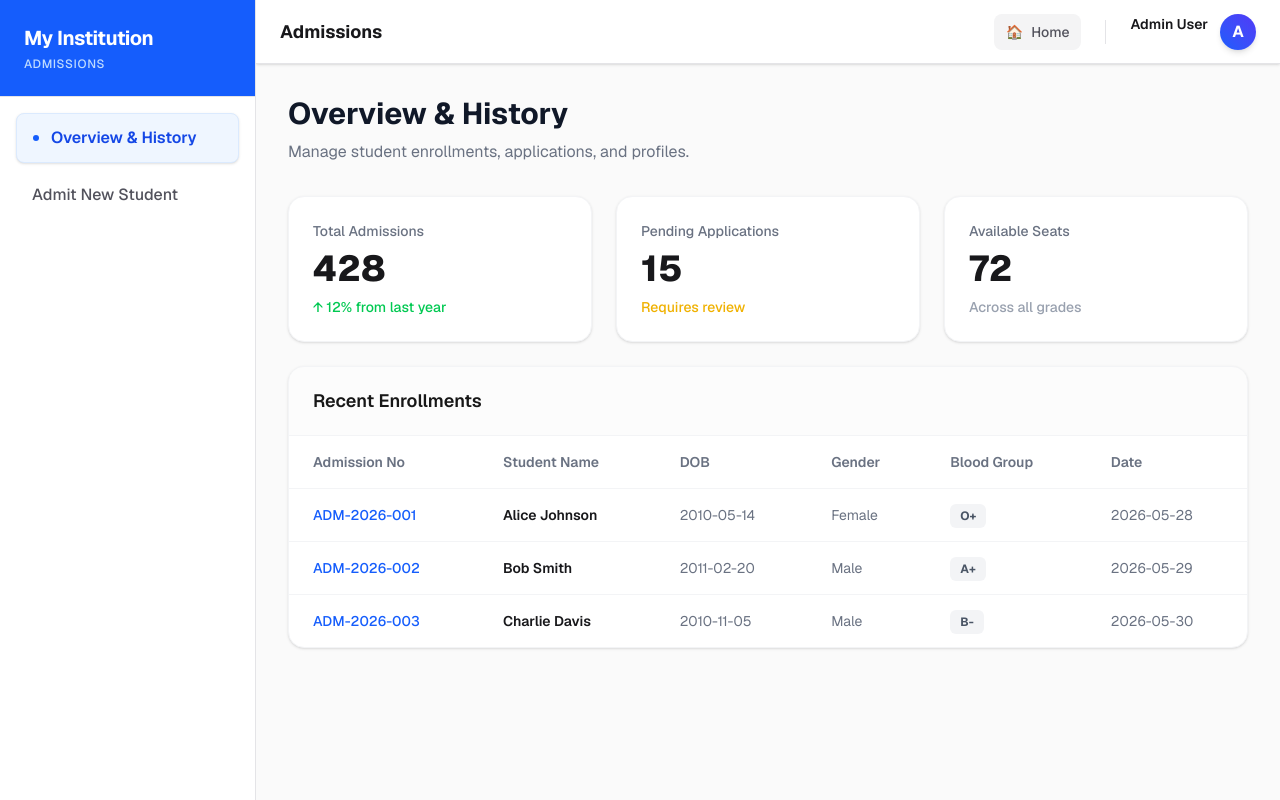
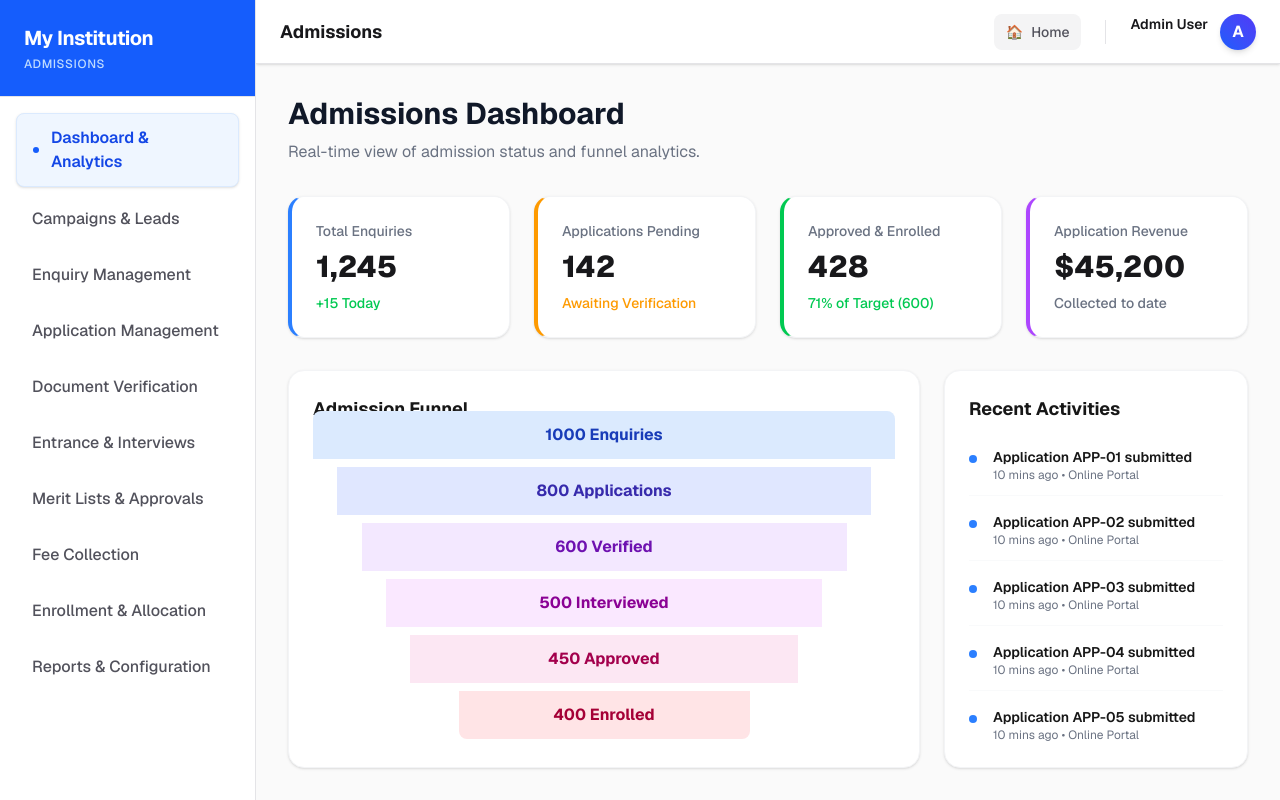
Before and after one commit to sam001ind/school-erp-enterprise, a Next.js app in the folder apps/web/: page /admissions in a window 1280 px wide. Built offline with nearby package versions, Linux system fonts and the light colour scheme.

Commit message:
feat: Add advanced Admissions UI module with 10 tabs

```diff
--- a/apps/web/src/app/(dashboard)/admissions/page.tsx
+++ b/apps/web/src/app/(dashboard)/admissions/page.tsx
@@ -5,144 +5,218 @@ import { useSearchParams } from "next/navigation";
 
 function AdmissionsContent() {
   const searchParams = useSearchParams();
-  const activeTab = searchParams.get("tab") || "overview";
-
-  // Mock data for recent admissions
-  const recentAdmissions = [
-    { id: "1", admissionNo: "ADM-2026-001", name: "Alice Johnson", dob: "2010-05-14", gender: "Female", bloodGroup: "O+", date: "2026-05-28" },
-    { id: "2", admissionNo: "ADM-2026-002", name: "Bob Smith", dob: "2011-02-20", gender: "Male", bloodGroup: "A+", date: "2026-05-29" },
-    { id: "3", admissionNo: "ADM-2026-003", name: "Charlie Davis", dob: "2010-11-05", gender: "Male", bloodGroup: "B-", date: "2026-05-30" },
-  ];
+  const activeTab = searchParams.get("tab") || "dashboard";
 
   return (
-    <div className="p-8 max-w-6xl mx-auto">
-      <header className="mb-8">
-        <h1 className="text-3xl font-bold text-gray-900 dark:text-white">
-          {activeTab === "overview" ? "Overview & History" : "Admit New Student"}
-        </h1>
-        <p className="text-gray-500 mt-2">Manage student enrollments, applications, and profiles.</p>
-      </header>
+    <div className="p-8 max-w-7xl mx-auto">
 
-      {activeTab === "overview" && (
-        <div className="space-y-6">
-          {/* Metrics */}
-          <div className="grid grid-cols-1 md:grid-cols-3 gap-6">
-            <div className="bg-white dark:bg-zinc-900 p-6 rounded-2xl border border-gray-100 dark:border-zinc-800 shadow-sm">
-              <h3 className="text-gray-500 text-sm font-medium">Total Admissions</h3>
-              <p className="text-4xl font-extrabold mt-2 dark:text-white text-zinc-900">428</p>
-              <p className="text-sm text-green-500 mt-2 font-medium">↑ 12% from last year</p>
+      {activeTab === "dashboard" && (
+        <div className="space-y-8 animate-in fade-in duration-500">
+          <header>
+            <h1 className="text-3xl font-bold text-gray-900 dark:text-white">Admissions Dashboard</h1>
+            <p className="text-gray-500 mt-2">Real-time view of admission status and funnel analytics.</p>
+          </header>
+
+          {/* Top Widgets */}
+          <div className="grid grid-cols-1 md:grid-cols-2 lg:grid-cols-4 gap-6">
+            <div className="bg-white dark:bg-zinc-900 p-6 rounded-2xl border border-gray-100 dark:border-zinc-800 shadow-sm border-l-4 border-l-blue-500">
+              <h3 className="text-gray-500 text-sm font-medium">Total Enquiries</h3>
+              <p className="text-3xl font-extrabold mt-2 dark:text-white text-zinc-900">1,245</p>
+              <p className="text-sm text-green-500 mt-2 font-medium">+15 Today</p>
             </div>
-            <div className="bg-white dark:bg-zinc-900 p-6 rounded-2xl border border-gray-100 dark:border-zinc-800 shadow-sm">
-              <h3 className="text-gray-500 text-sm font-medium">Pending Applications</h3>
-              <p className="text-4xl font-extrabold mt-2 dark:text-white text-zinc-900">15</p>
-              <p className="text-sm text-yellow-500 mt-2 font-medium">Requires review</p>
+            <div className="bg-white dark:bg-zinc-900 p-6 rounded-2xl border border-gray-100 dark:border-zinc-800 shadow-sm border-l-4 border-l-amber-500">
+              <h3 className="text-gray-500 text-sm font-medium">Applications Pending</h3>
+              <p className="text-3xl font-extrabold mt-2 dark:text-white text-zinc-900">142</p>
+              <p className="text-sm text-amber-500 mt-2 font-medium">Awaiting Verification</p>
             </div>
-            <div className="bg-white dark:bg-zinc-900 p-6 rounded-2xl border border-gray-100 dark:border-zinc-800 shadow-sm">
-              <h3 className="text-gray-500 text-sm font-medium">Available Seats</h3>
-              <p className="text-4xl font-extrabold mt-2 dark:text-white text-zinc-900">72</p>
-              <p className="text-sm text-gray-400 mt-2 font-medium">Across all grades</p>
+            <div className="bg-white dark:bg-zinc-900 p-6 rounded-2xl border border-gray-100 dark:border-zinc-800 shadow-sm border-l-4 border-l-green-500">
+              <h3 className="text-gray-500 text-sm font-medium">Approved & Enrolled</h3>
+              <p className="text-3xl font-extrabold mt-2 dark:text-white text-zinc-900">428</p>
+              <p className="text-sm text-green-500 mt-2 font-medium">71% of Target (600)</p>
+            </div>
+            <div className="bg-white dark:bg-zinc-900 p-6 rounded-2xl border border-gray-100 dark:border-zinc-800 shadow-sm border-l-4 border-l-purple-500">
+              <h3 className="text-gray-500 text-sm font-medium">Application Revenue</h3>
+              <p className="text-3xl font-extrabold mt-2 dark:text-white text-zinc-900">$45,200</p>
+              <p className="text-sm text-gray-500 mt-2 font-medium">Collected to date</p>
             </div>
           </div>
 
-          {/* Table */}
-          <div className="bg-white dark:bg-zinc-900 rounded-2xl border border-gray-100 dark:border-zinc-800 shadow-sm overflow-hidden">
-            <div className="px-6 py-5 border-b border-gray-100 dark:border-zinc-800 flex justify-between items-center bg-zinc-50/50 dark:bg-black/20">
-              <h2 className="font-semibold text-lg dark:text-white">Recent Enrollments</h2>
+          {/* Funnel & Charts area */}
+          <div className="grid grid-cols-1 lg:grid-cols-3 gap-6">
+            <div className="lg:col-span-2 bg-white dark:bg-zinc-900 rounded-2xl border border-gray-100 dark:border-zinc-800 shadow-sm p-6">
+               <h2 className="font-bold text-lg mb-6 dark:text-white">Admission Funnel</h2>
+               <div className="flex flex-col items-center justify-center space-y-2 relative h-64 w-full">
+                  <div className="w-full bg-blue-100 dark:bg-blue-900/30 text-blue-800 dark:text-blue-300 py-3 text-center rounded-t-lg font-bold">1000 Enquiries</div>
+                  <div className="w-11/12 bg-indigo-100 dark:bg-indigo-900/30 text-indigo-800 dark:text-indigo-300 py-3 text-center font-bold">800 Applications</div>
+                  <div className="w-5/6 bg-purple-100 dark:bg-purple-900/30 text-purple-800 dark:text-purple-300 py-3 text-center font-bold">600 Verified</div>
+                  <div className="w-3/4 bg-fuchsia-100 dark:bg-fuchsia-900/30 text-fuchsia-800 dark:text-fuchsia-300 py-3 text-center font-bold">500 Interviewed</div>
+                  <div className="w-2/3 bg-pink-100 dark:bg-pink-900/30 text-pink-800 dark:text-pink-300 py-3 text-center font-bold">450 Approved</div>
+                  <div className="w-1/2 bg-rose-100 dark:bg-rose-900/30 text-rose-800 dark:text-rose-300 py-3 text-center rounded-b-lg font-bold">400 Enrolled</div>
+               </div>
             </div>
-            <div className="overflow-x-auto">
-              <table className="w-full text-left border-collapse">
-                <thead>
-                  <tr className="bg-white dark:bg-zinc-900 text-gray-500 text-sm border-b border-gray-100 dark:border-zinc-800">
-                    <th className="px-6 py-4 font-semibold">Admission No</th>
-                    <th className="px-6 py-4 font-semibold">Student Name</th>
-                    <th className="px-6 py-4 font-semibold">DOB</th>
-                    <th className="px-6 py-4 font-semibold">Gender</th>
-                    <th className="px-6 py-4 font-semibold">Blood Group</th>
-                    <th className="px-6 py-4 font-semibold">Date</th>
-                  </tr>
-                </thead>
-                <tbody className="divide-y divide-gray-100 dark:divide-zinc-800 text-sm">
-                  {recentAdmissions.map((student) => (
-                    <tr key={student.id} className="hover:bg-gray-50 dark:hover:bg-zinc-800/50 transition-colors">
-                      <td className="px-6 py-4 font-medium text-blue-600 dark:text-blue-400">{student.admissionNo}</td>
-                      <td className="px-6 py-4 font-semibold dark:text-white text-zinc-900">{student.name}</td>
-                      <td className="px-6 py-4 text-gray-500 dark:text-gray-400">{student.dob}</td>
-                      <td className="px-6 py-4 text-gray-500 dark:text-gray-400">{student.gender}</td>
-                      <td className="px-6 py-4">
-                        <span className="px-2.5 py-1 rounded-md bg-gray-100 dark:bg-zinc-800 text-xs font-bold text-gray-600 dark:text-gray-300">
-                          {student.bloodGroup}
-                        </span>
-                      </td>
-                      <td className="px-6 py-4 text-gray-500 dark:text-gray-400">{student.date}</td>
-                    </tr>
-                  ))}
-                </tbody>
-              </table>
+
+            <div className="bg-white dark:bg-zinc-900 rounded-2xl border border-gray-100 dark:border-zinc-800 shadow-sm p-6">
+               <h2 className="font-bold text-lg mb-6 dark:text-white">Recent Activities</h2>
+               <div className="space-y-4">
+                 {[1,2,3,4,5].map(i => (
+                   <div key={i} className="flex gap-4 border-b border-gray-50 dark:border-zinc-800 pb-3 last:border-0 last:pb-0">
+                      <div className="w-2 h-2 rounded-full bg-blue-500 mt-2"></div>
+                      <div>
+                        <p className="text-sm font-semibold dark:text-white">Application APP-0{i} submitted</p>
+                        <p className="text-xs text-gray-500">10 mins ago • Online Portal</p>
+                      </div>
+                   </div>
+                 ))}
+               </div>
             </div>
           </div>
         </div>
       )}
 
-      {activeTab === "new" && (
-        <div className="bg-white dark:bg-zinc-900 rounded-2xl border border-gray-100 dark:border-zinc-800 shadow-sm p-8 max-w-4xl">
-          <form className="space-y-8" onSubmit={(e) => e.preventDefault()}>
+      {activeTab === "enquiry" && (
+        <div className="animate-in fade-in duration-500">
+           <header className="mb-8 flex justify-between items-center">
+            <div>
+              <h1 className="text-3xl font-bold text-gray-900 dark:text-white">Enquiry Management</h1>
+              <p className="text-gray-500 mt-2">Log and track prospective student inquiries.</p>
+            </div>
+            <button className="bg-blue-600 hover:bg-blue-700 text-white px-5 py-2.5 rounded-xl font-medium shadow-lg shadow-blue-500/30">
+              + New Enquiry
+            </button>
+          </header>
 
-            {/* System Details */}
-            <div>
-              <h3 className="text-lg font-bold text-zinc-900 dark:text-white mb-4">User Account</h3>
-              <div className="grid grid-cols-1 md:grid-cols-2 gap-6">
-                <div>
-                  <label className="block text-sm font-semibold text-zinc-700 dark:text-zinc-300 mb-2">Email Address</label>
-                  <input type="email" className="w-full rounded-xl border border-zinc-200 dark:border-zinc-700 bg-zinc-50 dark:bg-black px-4 py-3 text-zinc-900 dark:text-white focus:border-blue-500 focus:ring-1 focus:ring-blue-500 outline-none transition-all" placeholder="student@school.edu" />
+          <div className="bg-white dark:bg-zinc-900 rounded-2xl border border-gray-100 dark:border-zinc-800 shadow-sm p-8">
+            <h2 className="text-xl font-bold mb-6 dark:text-white">Create Enquiry</h2>
+
+            <div className="grid grid-cols-1 md:grid-cols-2 gap-8">
+              {/* Student Info */}
+              <div className="space-y-4">
+                <h3 className="font-bold text-zinc-700 dark:text-zinc-300 border-b border-zinc-100 dark:border-zinc-800 pb-2">Student Information</h3>
+                <div><label className="block text-sm font-medium mb-1">Student Name</label><input type="text" className="w-full rounded-xl border border-zinc-200 dark:border-zinc-700 bg-zinc-50 dark:bg-black px-4 py-2" /></div>
+                <div className="grid grid-cols-2 gap-4">
+                  <div><label className="block text-sm font-medium mb-1">Gender</label><select className="w-full rounded-xl border border-zinc-200 dark:border-zinc-700 bg-zinc-50 dark:bg-black px-4 py-2"><option>Select</option></select></div>
+                  <div><label className="block text-sm font-medium mb-1">DOB</label><input type="date" className="w-full rounded-xl border border-zinc-200 dark:border-zinc-700 bg-zinc-50 dark:bg-black px-4 py-2" /></div>
                 </div>
-                <div>
-                  <label className="block text-sm font-semibold text-zinc-700 dark:text-zinc-300 mb-2">Temporary Password</label>
-                  <input type="password" className="w-full rounded-xl border border-zinc-200 dark:border-zinc-700 bg-zinc-50 dark:bg-black px-4 py-3 text-zinc-900 dark:text-white focus:border-blue-500 focus:ring-1 focus:ring-blue-500 outline-none transition-all" placeholder="••••••••" />
+                <div className="grid grid-cols-2 gap-4">
+                  <div><label className="block text-sm font-medium mb-1">Current School</label><input type="text" className="w-full rounded-xl border border-zinc-200 dark:border-zinc-700 bg-zinc-50 dark:bg-black px-4 py-2" /></div>
+                  <div><label className="block text-sm font-medium mb-1">Current Grade</label><select className="w-full rounded-xl border border-zinc-200 dark:border-zinc-700 bg-zinc-50 dark:bg-black px-4 py-2"><option>Select</option></select></div>
                 </div>
+              </div>
+
+              {/* Parent Info & Prefs */}
+              <div className="space-y-4">
+                <h3 className="font-bold text-zinc-700 dark:text-zinc-300 border-b border-zinc-100 dark:border-zinc-800 pb-2">Parent Information & Preferences</h3>
+                <div className="grid grid-cols-2 gap-4">
+                  <div><label className="block text-sm font-medium mb-1">Parent Name</label><input type="text" className="w-full rounded-xl border border-zinc-200 dark:border-zinc-700 bg-zinc-50 dark:bg-black px-4 py-2" /></div>
+                  <div><label className="block text-sm font-medium mb-1">Mobile</label><input type="tel" className="w-full rounded-xl border border-zinc-200 dark:border-zinc-700 bg-zinc-50 dark:bg-black px-4 py-2" /></div>
+                </div>
+                <div><label className="block text-sm font-medium mb-1">Email</label><input type="email" className="w-full rounded-xl border border-zinc-200 dark:border-zinc-700 bg-zinc-50 dark:bg-black px-4 py-2" /></div>
+
+                <div className="grid grid-cols-2 gap-4 mt-4">
+                  <div><label className="block text-sm font-medium mb-1">Academic Year</label><select className="w-full rounded-xl border border-zinc-200 dark:border-zinc-700 bg-zinc-50 dark:bg-black px-4 py-2"><option>2026-2027</option></select></div>
+                  <div><label className="block text-sm font-medium mb-1">Grade Seeking</label><select className="w-full rounded-xl border border-zinc-200 dark:border-zinc-700 bg-zinc-50 dark:bg-black px-4 py-2"><option>Grade 5</option></select></div>
+                </div>
+                <div><label className="block text-sm font-medium mb-1">Lead Source (CRM)</label><select className="w-full rounded-xl border border-zinc-200 dark:border-zinc-700 bg-zinc-50 dark:bg-black px-4 py-2"><option>Facebook Ads (UTM tracked)</option><option>Walk-in</option></select></div>
               </div>
             </div>
 
-            <hr className="border-zinc-100 dark:border-zinc-800" />
+            <div className="mt-8 flex gap-4 justify-end">
+              <button className="px-6 py-2.5 rounded-xl border border-zinc-200 dark:border-zinc-700 font-medium">Save & Schedule Follow-Up</button>
+              <button className="px-6 py-2.5 rounded-xl bg-blue-600 text-white font-medium shadow-lg shadow-blue-500/30">Convert to Application</button>
+            </div>
+          </div>
+        </div>
+      )}
 
-            {/* Profile Details */}
-            <div>
-              <h3 className="text-lg font-bold text-zinc-900 dark:text-white mb-4">Student Profile</h3>
-              <div className="grid grid-cols-1 md:grid-cols-2 gap-6">
-                <div className="md:col-span-2">
-                  <label className="block text-sm font-semibold text-zinc-700 dark:text-zinc-300 mb-2">Full Name</label>
-                  <input type="text" className="w-full rounded-xl border border-zinc-200 dark:border-zinc-700 bg-zinc-50 dark:bg-black px-4 py-3 text-zinc-900 dark:text-white focus:border-blue-500 focus:ring-1 focus:ring-blue-500 outline-none transition-all" placeholder="e.g. John Doe" />
-                </div>
-                <div>
-                  <label className="block text-sm font-semibold text-zinc-700 dark:text-zinc-300 mb-2">Date of Birth</label>
-                  <input type="date" className="w-full rounded-xl border border-zinc-200 dark:border-zinc-700 bg-zinc-50 dark:bg-black px-4 py-3 text-zinc-900 dark:text-white focus:border-blue-500 focus:ring-1 focus:ring-blue-500 outline-none transition-all" />
-                </div>
-                <div>
-                  <label className="block text-sm font-semibold text-zinc-700 dark:text-zinc-300 mb-2">Gender</label>
-                  <select className="w-full rounded-xl border border-zinc-200 dark:border-zinc-700 bg-zinc-50 dark:bg-black px-4 py-3 text-zinc-900 dark:text-white focus:border-blue-500 focus:ring-1 focus:ring-blue-500 outline-none transition-all">
-                    <option>Select Gender</option>
-                    <option>Male</option>
-                    <option>Female</option>
-                    <option>Other</option>
-                  </select>
-                </div>
-              </div>
+      {activeTab === "applications" && (
+        <div className="animate-in fade-in duration-500">
+           <header className="mb-8">
+            <h1 className="text-3xl font-bold text-gray-900 dark:text-white">Application Management</h1>
+            <p className="text-gray-500 mt-2">Comprehensive 7-section application forms.</p>
+          </header>
+
+          <div className="bg-white dark:bg-zinc-900 rounded-2xl border border-gray-100 dark:border-zinc-800 shadow-sm p-8">
+            <div className="flex gap-4 mb-8 overflow-x-auto pb-2">
+               {['1. Basic Details', '2. Address', '3. Family', '4. Prev Education', '5. Medical', '6. Transport', '7. Hostel'].map((sec, i) => (
+                 <div key={i} className={`whitespace-nowrap px-4 py-2 rounded-lg text-sm font-medium ${i===0 ? 'bg-blue-100 text-blue-700 dark:bg-blue-900/40 dark:text-blue-300' : 'text-zinc-500'}`}>{sec}</div>
+               ))}
             </div>
 
-            <div className="pt-6 flex justify-end gap-4">
-              <button type="submit" className="px-8 py-3 rounded-xl bg-blue-600 hover:bg-blue-700 text-white font-bold transition-colors shadow-lg shadow-blue-500/30">
-                Complete Admission
-              </button>
+            <h3 className="text-xl font-bold mb-6 dark:text-white">Section 1: Student Basic Details</h3>
+            <div className="grid grid-cols-1 md:grid-cols-3 gap-6">
+               <div><label className="block text-sm font-medium mb-1">First Name</label><input type="text" className="w-full rounded-xl border border-zinc-200 dark:border-zinc-700 bg-zinc-50 dark:bg-black px-4 py-2" /></div>
+               <div><label className="block text-sm font-medium mb-1">Middle Name</label><input type="text" className="w-full rounded-xl border border-zinc-200 dark:border-zinc-700 bg-zinc-50 dark:bg-black px-4 py-2" /></div>
+               <div><label className="block text-sm font-medium mb-1">Last Name</label><input type="text" className="w-full rounded-xl border border-zinc-200 dark:border-zinc-700 bg-zinc-50 dark:bg-black px-4 py-2" /></div>
+               <div><label className="block text-sm font-medium mb-1">Aadhaar Number</label><input type="text" className="w-full rounded-xl border border-zinc-200 dark:border-zinc-700 bg-zinc-50 dark:bg-black px-4 py-2" /></div>
+               <div><label className="block text-sm font-medium mb-1">Nationality</label><input type="text" className="w-full rounded-xl border border-zinc-200 dark:border-zinc-700 bg-zinc-50 dark:bg-black px-4 py-2" /></div>
+               <div><label className="block text-sm font-medium mb-1">Religion</label><input type="text" className="w-full rounded-xl border border-zinc-200 dark:border-zinc-700 bg-zinc-50 dark:bg-black px-4 py-2" /></div>
             </div>
-          </form>
+            <div className="mt-8 flex justify-end"><button className="px-6 py-2.5 rounded-xl bg-zinc-900 dark:bg-white text-white dark:text-black font-medium">Next Section →</button></div>
+          </div>
         </div>
       )}
+
+      {activeTab === "documents" && (
+        <div className="animate-in fade-in duration-500">
+           <header className="mb-8">
+            <h1 className="text-3xl font-bold text-gray-900 dark:text-white">Document Verification (OCR)</h1>
+            <p className="text-gray-500 mt-2">Approve, reject, or request re-uploads of mandatory documents.</p>
+          </header>
+
+          <div className="bg-white dark:bg-zinc-900 rounded-2xl border border-gray-100 dark:border-zinc-800 shadow-sm overflow-hidden">
+             <table className="w-full text-left border-collapse">
+                <thead>
+                  <tr className="bg-zinc-50 dark:bg-zinc-950 text-gray-500 text-sm">
+                    <th className="px-6 py-4 font-semibold">Applicant</th>
+                    <th className="px-6 py-4 font-semibold">Document Type</th>
+                    <th className="px-6 py-4 font-semibold">OCR Status</th>
+                    <th className="px-6 py-4 font-semibold">Action</th>
+                  </tr>
+                </thead>
+                <tbody className="divide-y divide-zinc-100 dark:divide-zinc-800 text-sm">
+                  <tr className="hover:bg-gray-50 dark:hover:bg-zinc-800/50">
+                    <td className="px-6 py-4 font-semibold dark:text-white">APP-082 (Rahul Sharma)</td>
+                    <td className="px-6 py-4 font-medium">Birth Certificate</td>
+                    <td className="px-6 py-4"><span className="px-3 py-1 bg-green-100 text-green-700 rounded-full font-bold text-xs flex items-center w-max gap-2"><div className="w-1.5 h-1.5 rounded-full bg-green-500"></div> Matches Form Name</span></td>
+                    <td className="px-6 py-4 flex gap-2">
+                       <button className="px-4 py-1.5 bg-blue-600 text-white rounded-lg font-medium text-xs">Verify</button>
+                       <button className="px-4 py-1.5 bg-red-100 text-red-700 rounded-lg font-medium text-xs">Reject</button>
+                    </td>
+                  </tr>
+                  <tr className="hover:bg-gray-50 dark:hover:bg-zinc-800/50">
+                    <td className="px-6 py-4 font-semibold dark:text-white">APP-083 (Sara Ali)</td>
+                    <td className="px-6 py-4 font-medium">Aadhaar Card</td>
+                    <td className="px-6 py-4"><span className="px-3 py-1 bg-red-100 text-red-700 rounded-full font-bold text-xs flex items-center w-max gap-2"><div className="w-1.5 h-1.5 rounded-full bg-red-500"></div> OCR Mismatch (Name)</span></td>
+                    <td className="px-6 py-4 flex gap-2">
+                       <button className="px-4 py-1.5 bg-blue-600 text-white rounded-lg font-medium text-xs">Manual Verify</button>
+                       <button className="px-4 py-1.5 border border-zinc-300 dark:border-zinc-700 rounded-lg font-medium text-xs">Request Re-upload</button>
+                    </td>
+                  </tr>
+                </tbody>
+             </table>
+          </div>
+        </div>
+      )}
+
+      {["campaigns", "assessments", "approvals", "fees", "enrollment", "reports"].includes(activeTab) && (
+        <div className="animate-in fade-in duration-500 flex flex-col items-center justify-center min-h-[50vh] text-center">
+          <div className="w-20 h-20 bg-zinc-100 dark:bg-zinc-800 rounded-full flex items-center justify-center text-3xl mb-6 shadow-inner">
+             {activeTab === 'campaigns' ? '📈' : activeTab === 'assessments' ? '📝' : activeTab === 'approvals' ? '✅' : activeTab === 'fees' ? '💳' : activeTab === 'enrollment' ? '🎓' : '📊'}
+          </div>
+          <h2 className="text-2xl font-bold dark:text-white capitalize mb-2">{activeTab} Module</h2>
+          <p className="text-zinc-500 max-w-md">
+            This highly advanced ERP feature is currently under construction. It will integrate complex workflows including dynamic waitlists, sibling mapping, and automated ID card generation.
+          </p>
+        </div>
+      )}
+
     </div>
   );
 }
 
 export default function AdmissionsDashboard() {
   return (
-    <Suspense fallback={<div>Loading...</div>}>
+    <Suspense fallback={<div className="p-8">Loading Admissions Module...</div>}>
       <AdmissionsContent />
     </Suspense>
   )
--- a/apps/web/src/app/(dashboard)/layout.tsx
+++ b/apps/web/src/app/(dashboard)/layout.tsx
@@ -6,8 +6,16 @@ import { usePathname, useSearchParams } from "next/navigation";
 // Define the sub-menus for each module
 const moduleMenus: Record<string, { title: string, id: string }[]> = {
   "/admissions": [
-    { title: "Overview & History", id: "overview" },
-    { title: "Admit New Student", id: "new" },
+    { title: "Dashboard & Analytics", id: "dashboard" },
+    { title: "Campaigns & Leads", id: "campaigns" },
+    { title: "Enquiry Management", id: "enquiry" },
+    { title: "Application Management", id: "applications" },
+    { title: "Document Verification", id: "documents" },
+    { title: "Entrance & Interviews", id: "assessments" },
+    { title: "Merit Lists & Approvals", id: "approvals" },
+    { title: "Fee Collection", id: "fees" },
+    { title: "Enrollment & Allocation", id: "enrollment" },
+    { title: "Reports & Configuration", id: "reports" },
   ],
   "/attendance": [
     { title: "My Attendance", id: "my" },
```
